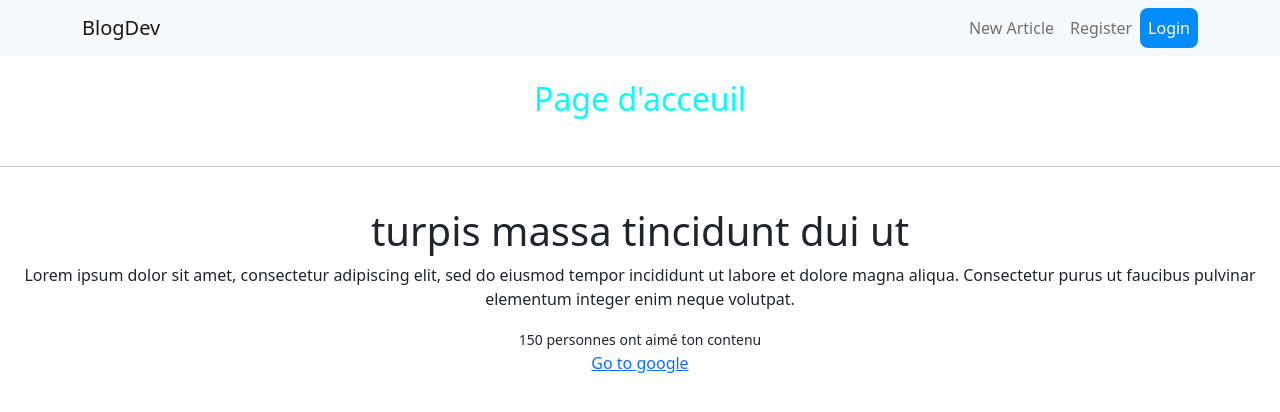
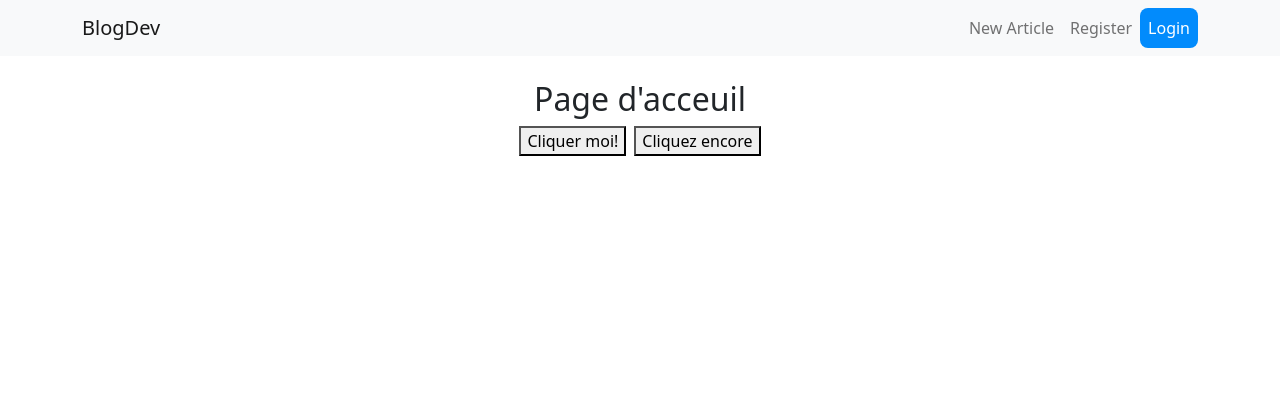
Before and after one commit to willl-8523/ReactCourse_by_Bproo, a React (Create React App) app: page / in a window 1280 px wide. Shown: the top 412 px of the page. Built offline with nearby package versions, Linux system fonts and the light colour scheme.

Commit message:
Manage events in a react application (home.js)

```diff
--- a/src/App.js
+++ b/src/App.js
@@ -5,35 +5,14 @@ import Navbar from './Navbar';
 
 function App() {
 
-  const titre = 'turpis massa tincidunt dui ut';
-  const contenu =
-    'Lorem ipsum dolor sit amet, consectetur adipiscing elit, sed do eiusmod tempor incididunt ut labore et dolore magna aliqua. Consectetur purus ut faucibus pulvinar elementum integer enim neque volutpat.';
-  const likes = 150;
-  const google = 'https://www.google.com';
-
   return (
     <div className="App">
+
       <Navbar />
       <Home />
-      <br></br>
-      <hr></hr>
-      <br></br>
-      <div className="contenu">
-        <h1>{titre}</h1>
 
-        <p>{contenu}</p>
-
-        <small>{likes} personnes ont aimé ton contenu </small>
-
-        <div>
-          <a href={google} target="_blank">
-            Go to google
-          </a>
-        </div>
-      </div>
     </div>
   );
 }
 
-
 export default App;
--- a/src/Home.js
+++ b/src/Home.js
@@ -1,12 +1,28 @@
 const Home = () => {
     const contenu = "Page d'acceuil";
     const colorText = {
-      color: '#00FFFF',
+      color: '#rgba(0,0,0,.9)',
     };
 
+    const HandleClick = () => {
+        console.log('click');
+    }
+
+    const anotherClick = (name, e) => {
+        const home = document.querySelector('.home');
+        const p = document.createElement('p');
+        const el = e.target.localName;
+        p.textContent = `Bonjour ${name} tu as cliqué sur l'element ${el}`;
+
+        home.append(p);
+
+    }
+
     return (
-      <div className="home" style={ colorText }>
+      <div className="home" style={colorText}>
         <h2> {contenu} </h2>
+        <button className="me-2" onClick={ HandleClick }>Cliquer moi!</button>
+        <button className="anotherClick" onClick={ (e) => {anotherClick('Vincent', e)} }>Cliquez encore</button>
       </div>
     );
 }
```
